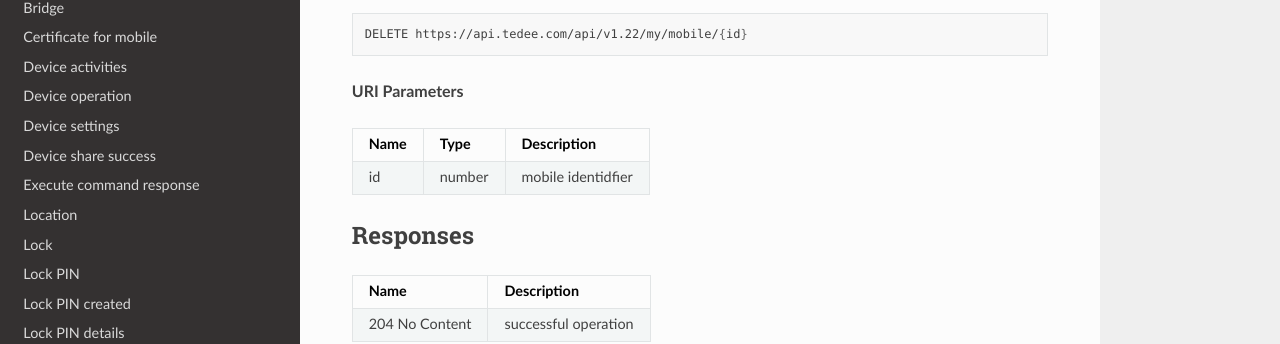
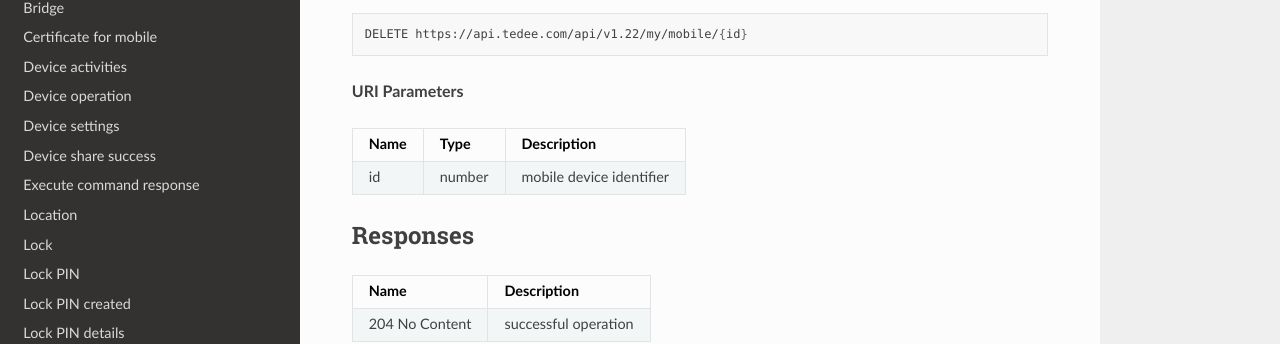
Before and after one commit to tedee-com/tedee-api-doc, a Sphinx documentation site: the page built from docs/source/endpoints/mobile/delete.rst, in a window 1280 px wide and 1274 px high. Shown: the part 195-539 px from the top of the window. Built offline with Sphinx 7.4.7 and the Read the Docs theme 2.0.0, drawn with Linux system fonts in a browser that asks for light colours; pages that are not in the unit, such as notebooks, are missing from menus.

Commit message:
fix parameter description

```diff
--- a/docs/source/endpoints/mobile/delete.rst
+++ b/docs/source/endpoints/mobile/delete.rst
@@ -9,11 +9,11 @@ Remove mobile device from user account.
 
 **URI Parameters**
 
-+------+--------+--------------------+
-| Name | Type   | Description        |
-+======+========+====================+
-| id   | number | mobile identidfier |
-+------+--------+--------------------+
++------+--------+--------------------------+
+| Name | Type   | Description              |
++======+========+==========================+
+| id   | number | mobile device identifier |
++------+--------+--------------------------+
 
 Responses
 -------------
```
